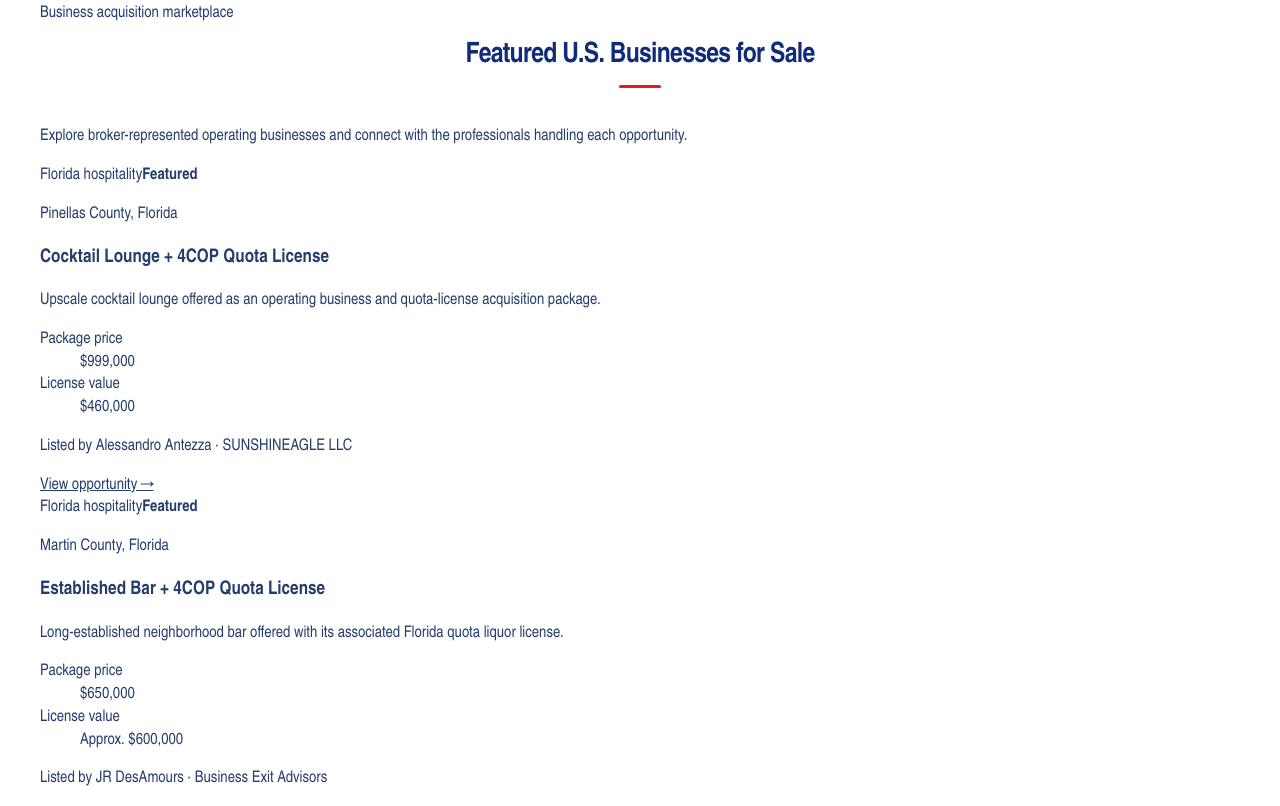
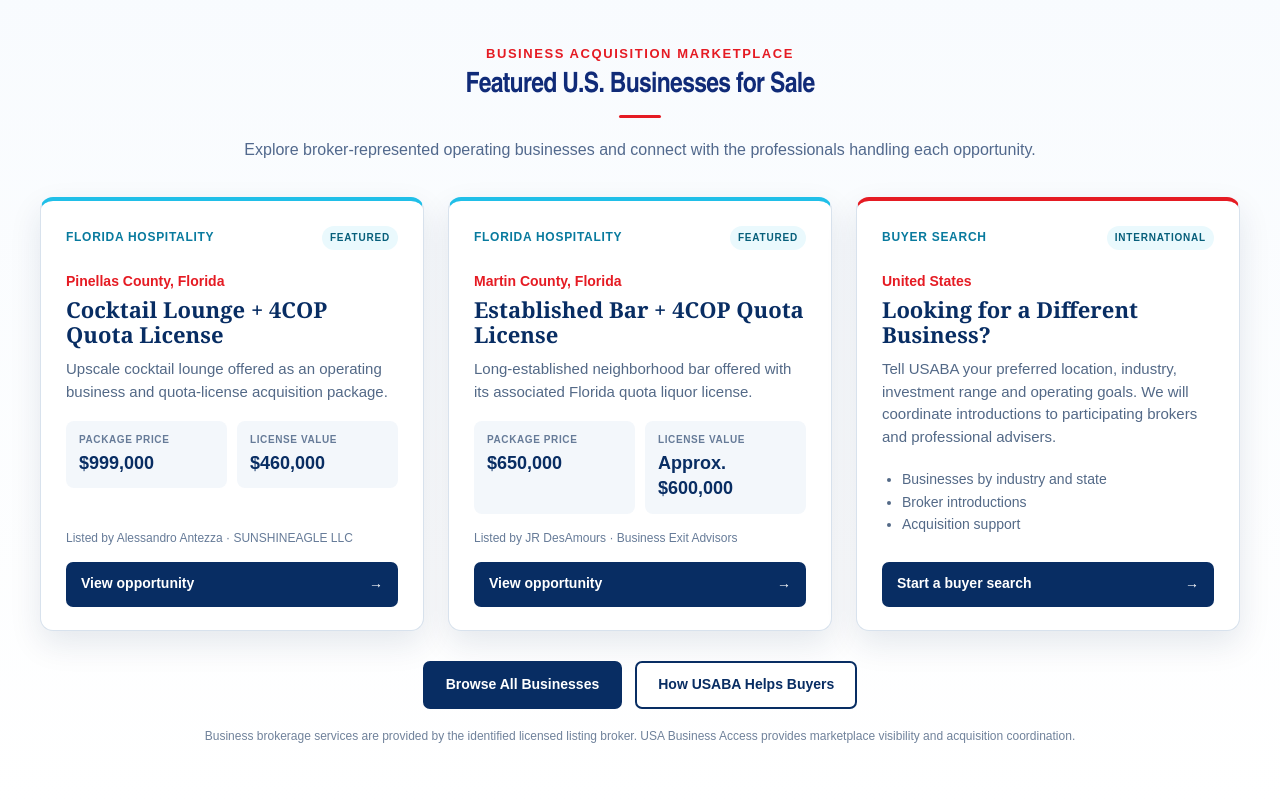
Before and after one commit to Zeitgeist23/usa-business-access, a plain HTML site: page index.html in a window 1280 px wide. Shown: the part 814-1620 px from the top of the page. Drawn offline with Linux system fonts and the light colour scheme.

Commit message:
Add marketplace integration to styles.css

```diff
--- a/styles.css
+++ b/styles.css
@@ -125,9 +125,15 @@ a { color: inherit; }
   margin: 0 auto;
 }
 .support-section,
+.featured-businesses-section,
 .audience-section,
 .learning-section {
   background: #fff;
+}
+.featured-businesses-section {
+  padding: 58px 0 62px;
+  border-bottom: 1px solid #e5ebf2;
+  background: linear-gradient(180deg, #f8fbfe 0%, #fff 100%);
 }
 .support-section { padding: 64px 0 30px; }
 .audience-section { padding: 58px 0 68px; }
@@ -150,6 +156,178 @@ a { color: inherit; }
   margin: 13px auto 0;
   border-radius: 99px;
   background: var(--brand-red);
+}
+
+.section-kicker {
+  margin: 0 0 8px;
+  color: var(--brand-red);
+  font-family: Arial, Helvetica, sans-serif;
+  font-size: 13px;
+  font-weight: 800;
+  letter-spacing: .12em;
+  text-align: center;
+  text-transform: uppercase;
+}
+.section-intro {
+  max-width: 800px;
+  margin: -18px auto 34px;
+  color: #52698d;
+  font-family: Arial, Helvetica, sans-serif;
+  font-size: 16px;
+  line-height: 1.55;
+  text-align: center;
+}
+.featured-business-grid {
+  display: grid;
+  grid-template-columns: repeat(3, minmax(0, 1fr));
+  gap: 24px;
+}
+.featured-business-card {
+  display: flex;
+  min-height: 408px;
+  flex-direction: column;
+  padding: 25px 25px 23px;
+  border: 1px solid #d8e2ed;
+  border-top: 4px solid var(--brand-cyan);
+  border-radius: 13px;
+  background: #fff;
+  box-shadow: 0 13px 32px rgb(7 39 81 / 10%);
+  transition: border-color .18s ease, box-shadow .18s ease, transform .18s ease;
+}
+.featured-business-card:hover {
+  border-color: #a8cfe0;
+  box-shadow: 0 18px 38px rgb(7 39 81 / 15%);
+  transform: translateY(-3px);
+}
+.featured-business-topline {
+  display: flex;
+  align-items: center;
+  justify-content: space-between;
+  gap: 14px;
+  color: #087a9e;
+  font-family: Arial, Helvetica, sans-serif;
+  font-size: 12px;
+  font-weight: 800;
+  letter-spacing: .06em;
+  text-transform: uppercase;
+}
+.featured-business-topline strong {
+  padding: 5px 8px;
+  border-radius: 999px;
+  background: #eaf9fd;
+  color: #075f7b;
+  font-size: 10px;
+  letter-spacing: .08em;
+}
+.featured-business-location {
+  margin: 22px 0 5px;
+  color: var(--brand-red);
+  font-family: Arial, Helvetica, sans-serif;
+  font-size: 14px;
+  font-weight: 800;
+}
+.featured-business-card h3 {
+  margin: 0 0 12px;
+  color: var(--brand-navy);
+  font: 700 clamp(22px, 1.55vw, 27px)/1.13 Georgia, serif;
+}
+.featured-business-description {
+  margin: 0 0 18px;
+  color: #536987;
+  font-family: Arial, Helvetica, sans-serif;
+  font-size: 15px;
+  line-height: 1.5;
+}
+.featured-business-facts {
+  display: grid;
+  grid-template-columns: repeat(2, minmax(0, 1fr));
+  gap: 10px;
+  margin: 0 0 16px;
+}
+.featured-business-facts div {
+  padding: 12px 13px;
+  border-radius: 8px;
+  background: #f3f7fb;
+}
+.featured-business-facts dt {
+  margin-bottom: 3px;
+  color: #667b98;
+  font-family: Arial, Helvetica, sans-serif;
+  font-size: 10px;
+  font-weight: 800;
+  letter-spacing: .06em;
+  text-transform: uppercase;
+}
+.featured-business-facts dd {
+  margin: 0;
+  color: var(--brand-navy);
+  font-family: Arial, Helvetica, sans-serif;
+  font-size: 18px;
+  font-weight: 800;
+}
+.featured-business-source {
+  margin: auto 0 15px;
+  color: #667b98;
+  font-family: Arial, Helvetica, sans-serif;
+  font-size: 12px;
+  line-height: 1.4;
+}
+.business-card-link {
+  display: flex;
+  align-items: center;
+  justify-content: space-between;
+  min-height: 45px;
+  padding: 0 15px;
+  border-radius: 7px;
+  background: var(--brand-navy);
+  color: #fff;
+  font-family: Arial, Helvetica, sans-serif;
+  font-size: 14px;
+  font-weight: 800;
+  text-decoration: none;
+}
+.business-card-link:hover,
+.business-card-link:focus-visible { background: #0a4787; outline: 2px solid var(--brand-cyan); outline-offset: 2px; }
+.buyer-match-card { border-top-color: var(--brand-red); }
+.buyer-match-list {
+  margin: 2px 0 20px;
+  padding-left: 20px;
+  color: #536987;
+  font-family: Arial, Helvetica, sans-serif;
+  font-size: 14px;
+  line-height: 1.6;
+}
+.buyer-match-card .business-card-link { margin-top: auto; }
+.featured-business-actions {
+  display: flex;
+  justify-content: center;
+  gap: 13px;
+  margin-top: 30px;
+}
+.marketplace-button {
+  display: inline-flex;
+  min-height: 48px;
+  align-items: center;
+  justify-content: center;
+  padding: 0 21px;
+  border: 2px solid var(--brand-navy);
+  border-radius: 7px;
+  font-family: Arial, Helvetica, sans-serif;
+  font-size: 14px;
+  font-weight: 800;
+  text-decoration: none;
+}
+.marketplace-button.primary { background: var(--brand-navy); color: #fff; }
+.marketplace-button.secondary { background: #fff; color: var(--brand-navy); }
+.marketplace-button:hover { border-color: var(--brand-cyan); transform: translateY(-2px); }
+.marketplace-disclaimer {
+  max-width: 900px;
+  margin: 19px auto 0;
+  color: #70829b;
+  font-family: Arial, Helvetica, sans-serif;
+  font-size: 12px;
+  line-height: 1.45;
+  text-align: center;
 }
 
 .support-grid {
@@ -551,6 +729,8 @@ a { color: inherit; }
 @media (max-width: 1160px) {
   .section-shell { width: min(100% - 48px, 1100px); }
   .support-grid { gap: 18px; }
+  .featured-business-grid { gap: 16px; }
+  .featured-business-card { padding-left: 19px; padding-right: 19px; }
   .support-card { padding-left: 20px; padding-right: 20px; }
   .audience-grid { gap: 18px; }
   .audience-card { grid-template-columns: 58px 1fr; padding: 24px 20px; gap: 14px; }
@@ -564,6 +744,8 @@ a { color: inherit; }
 }
 
 @media (max-width: 900px) and (min-width: 734px) {
+  .featured-business-grid { grid-template-columns: 1fr; }
+  .featured-business-card { min-height: auto; }
   .support-grid,
   .audience-grid { grid-template-columns: 1fr; }
   .support-card { min-height: auto; }
```
